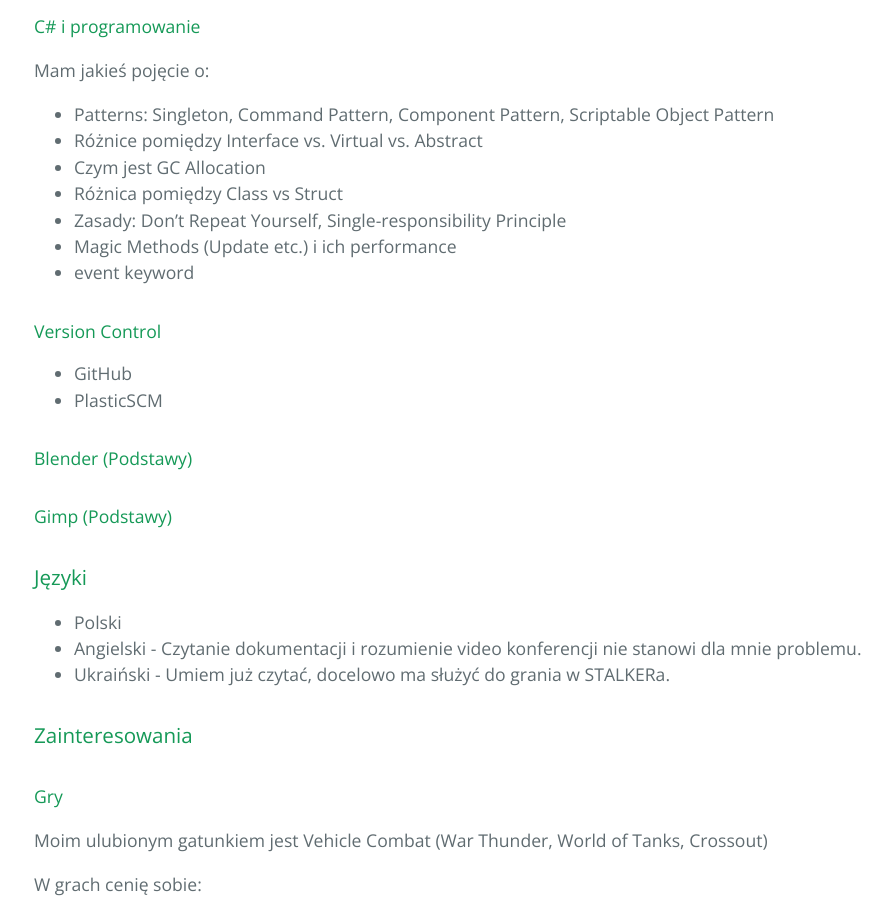
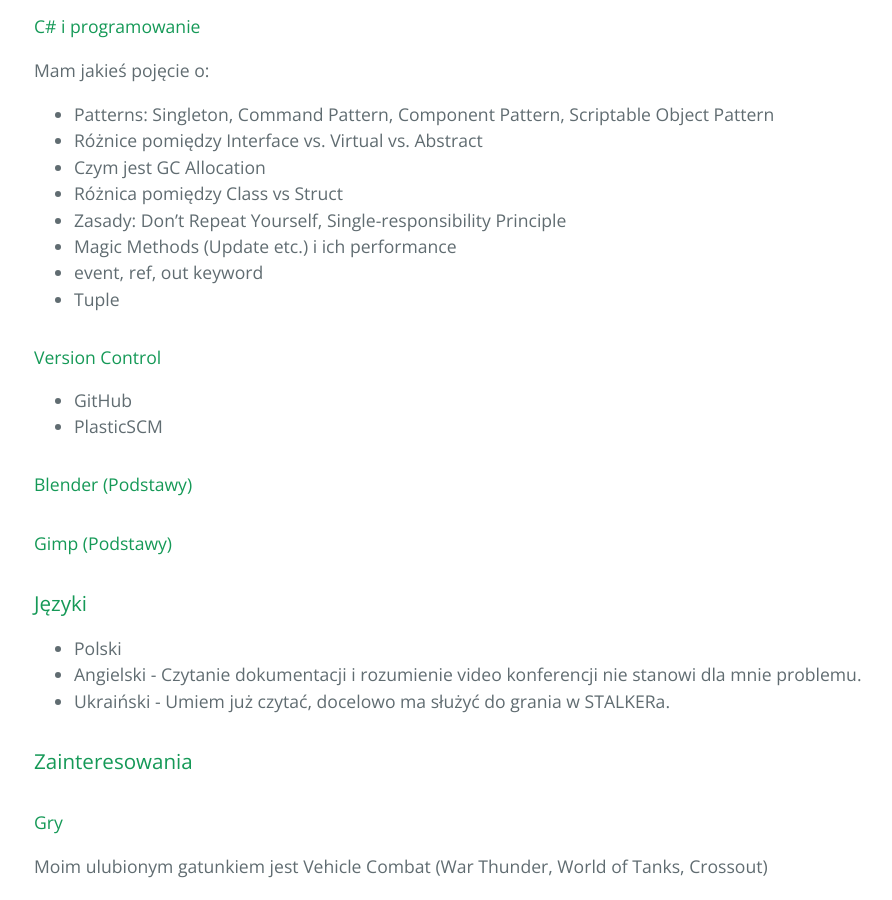
Before and after one commit to LaserRock46/laserrock46.github.io, a Jekyll site: the page built from cv.md, in a window 1280 px wide and 900 px high, scrolled down 780 px. Shown: the whole window, without its empty margins (190-1082 px from the left). Built offline with Jekyll 4.4.1, drawn with Linux system fonts in a browser that asks for light colours; the repository's description, which GitHub fills in, is left out.

Commit message:
Update cv.md

```diff
--- a/cv.md
+++ b/cv.md
@@ -28,7 +28,8 @@ Mam jakieś pojęcie o:
 * Różnica pomiędzy Class vs Struct
 * Zasady: Don't Repeat Yourself, Single-responsibility Principle
 * Magic Methods (Update etc.) i ich performance
-* event keyword
+* event, ref, out keyword
+* Tuple
 
 #### Version Control
 
```
